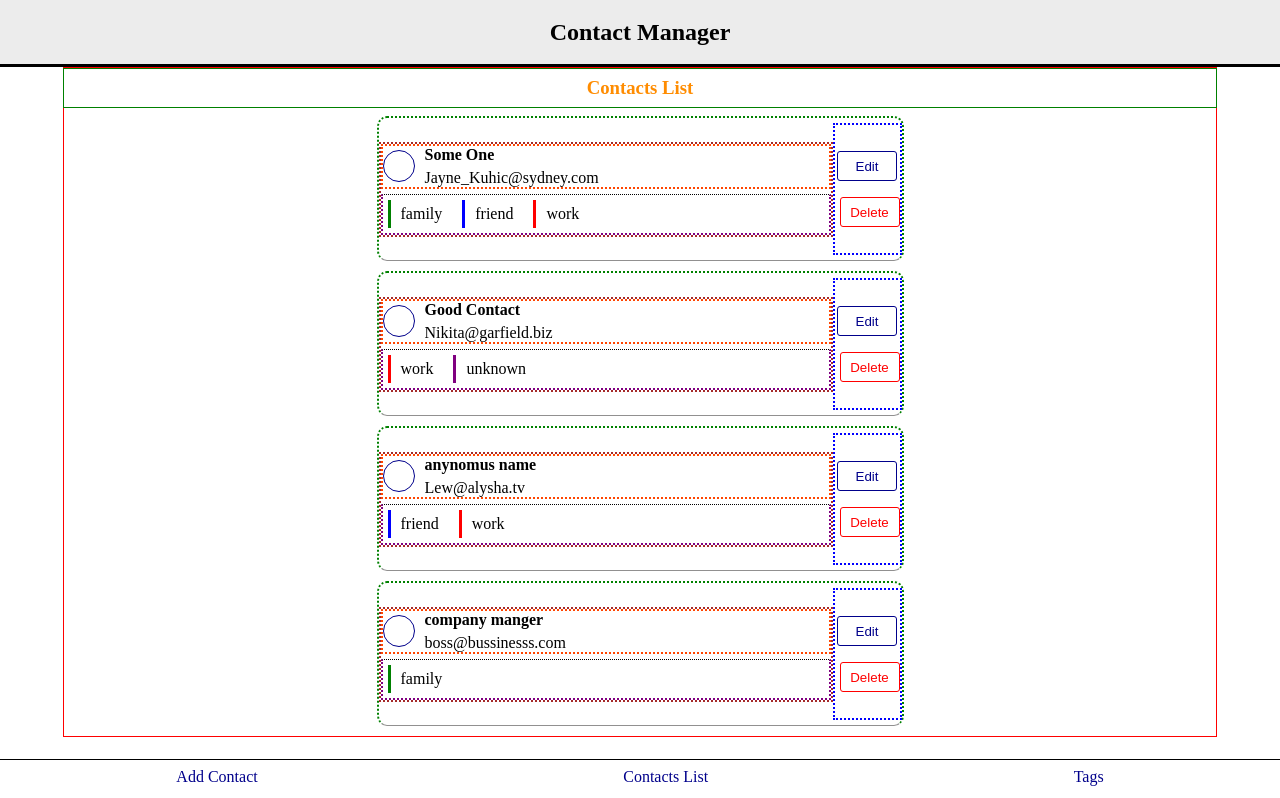
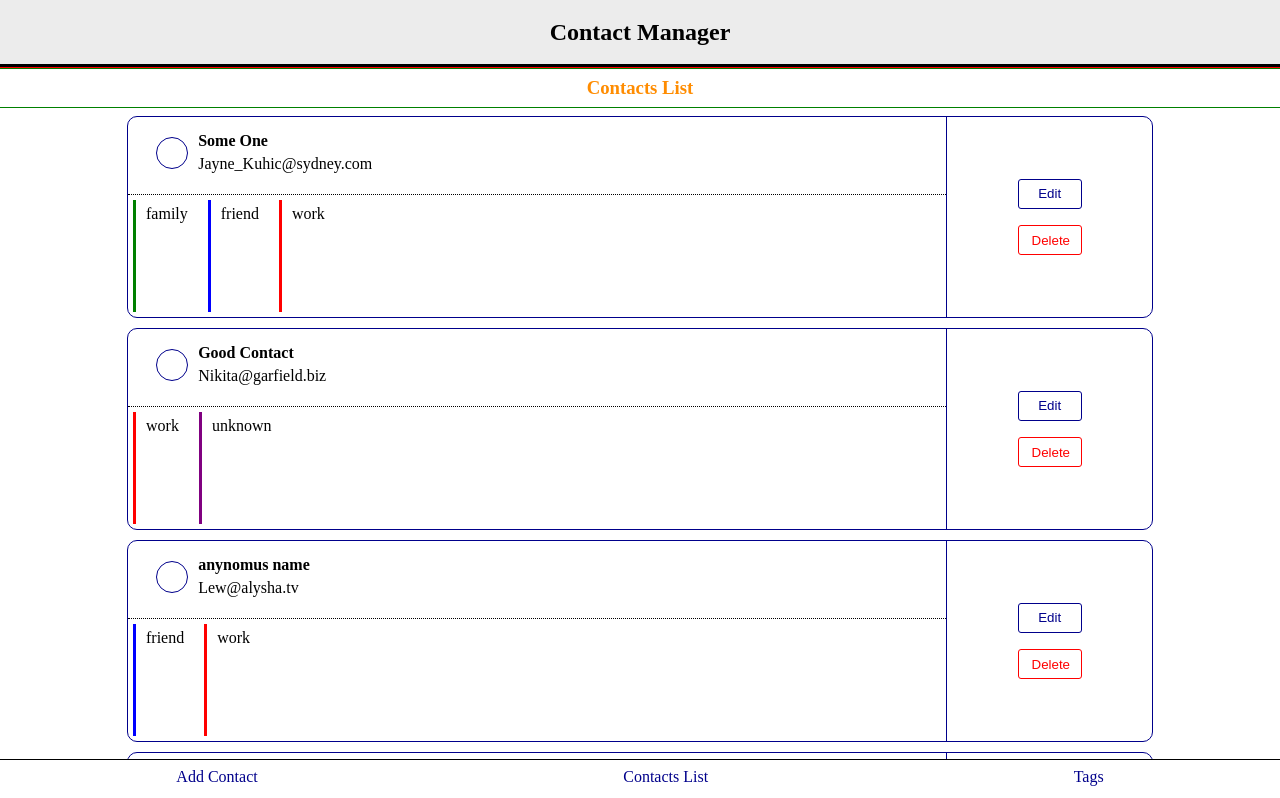
Before and after one commit to akamzandi/Contact-App, a React (Create React App) app: page / in a window 1280 px wide. Shown: the top 798 px of the page. Built offline with nearby package versions, Linux system fonts and the light colour scheme.

Commit message:
contact element style changed

```diff
--- a/src/App.css
+++ b/src/App.css
@@ -10,8 +10,11 @@
 button {
   outline: none;
   padding: 6px 8px;
-  width: 60px;
-  height: 30px;
+  padding: 0.4rem 0.8rem;
+  /* width: 60px; */
+  width: 4rem;
+  /* height: 30px; */
+  height: 1.9rem;
   border-radius: 3px;
   cursor: pointer;
 }
@@ -26,7 +29,7 @@ button {
   background-color: white;
   color: red;
   border: 1px solid red;
-  margin-left: 5px;
+  /* margin-left: 5px; */
 }
 
 .edit-button {
--- a/src/Components/Contact/contact.css
+++ b/src/Components/Contact/contact.css
@@ -1,51 +1,57 @@
 .contact-element {
-  border: 2px dotted green;
+  border: 1px solid darkblue;
   border-radius: 10px;
   margin-bottom: 10px;
   /* padding: 5px 10px; */
-  padding: 5px 0px;
+  /* padding: 5px 0px; */
   display: flex;
-  justify-content: center;
+  justify-content: space-between;
   align-items: center;
-  border-bottom: 1px solid rgb(145, 144, 144);
-  min-height: 8rem;
-  /* width: 90%; */
+  /* border-bottom: 1px solid rgb(145, 144, 144); */
+  /* min-height: 8rem; */
+  height: 25vh;
+  width: 80%;
 }
 
 .contact-container {
-  border: 2px dotted brown;
+  /* border: 2px dotted brown; */
   /* padding: 10px 10px; */
   display: flex;
   flex-direction: column;
-  width: 450px;
+  height: 100%;
+  width: 80%;
   /* border-bottom: 1px dotted black; */
 }
 
 .contact-buttons {
-  border: 2px dotted blue;
+  border-left: 1px solid darkblue;
   display: flex;
   flex-direction: column;
   align-items: center;
   justify-content: center;
   gap: 1rem;
-  min-height: 8rem;
+  height: 100%;
+  width: 20%;
 }
 
 .contact-info {
-  border: 2px dotted orangered;
-
+  /* border: 2px dotted orangered; */
   display: flex;
   align-items: center;
-  /* padding-bottom: 10px; */
+  /* padding: 0.7rem 0.9rem; */
+  padding: 1.2vw 2.2vw;
+  height: 25%;
+  /* padding: 10px 5px; */
 }
 
 .contact-tags {
   display: flex;
   flex-wrap: wrap;
   margin-top: 5px;
-  border: 2px dotted purple;
-
+  /* border: 2px dotted purple; */
   border-top: 1px dotted black;
+  height: 75%;
+  overflow: scroll;
 }
 
 .contact-icon {
--- a/src/Pages/ContactList/contactsListPage.css
+++ b/src/Pages/ContactList/contactsListPage.css
@@ -3,7 +3,7 @@
   display: flex;
   flex-direction: column;
   align-items: center;
-  width: 90vw;
+  width: 100vw;
 }
 
 .contactList-page h3 {
```
